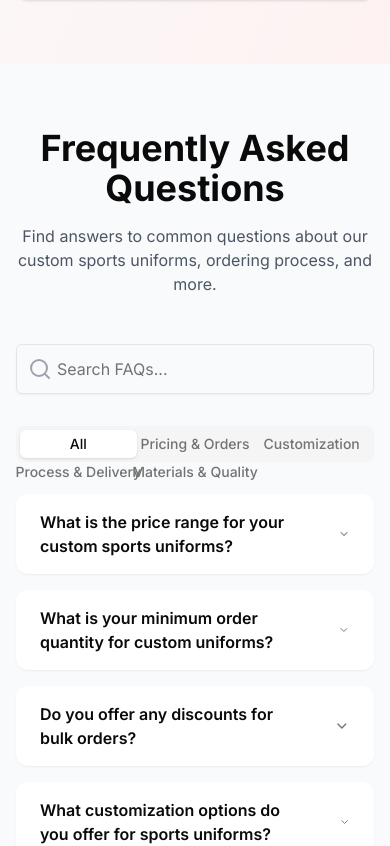
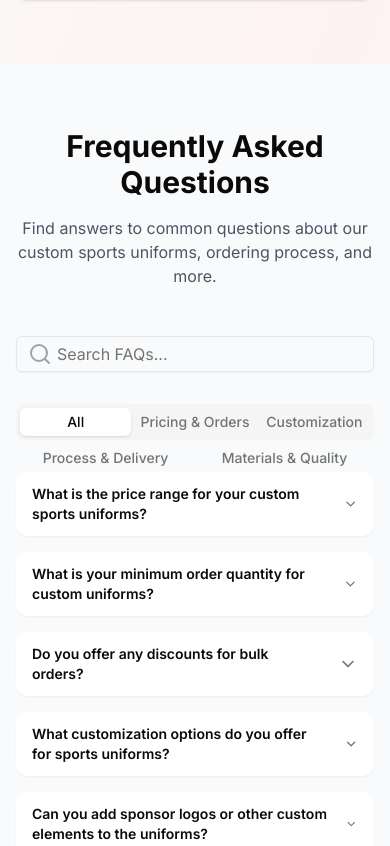
Before and after one commit to abdullah-25/sports-uniforms-canada, a Next.js app: page / in a window 390 px wide. Shown: the part 7941-8787 px from the top of the page. Built offline with nearby package versions, Linux system fonts and the light colour scheme.

Commit message:
fix faqs

```diff
--- a/components/ui/faq.tsx
+++ b/components/ui/faq.tsx
@@ -76,11 +76,9 @@ interface OpenQuestions {
     [key: number]: boolean;
 }
 
-
 export default function Faq() {
     const [searchQuery, setSearchQuery] = useState('')
     const [selectedCategory, setSelectedCategory] = useState('all')
-
     const [openQuestions, setOpenQuestions] = useState<Record<number, boolean>>({});
 
     const toggleQuestion = (index: number) => {
@@ -100,7 +98,7 @@ export default function Faq() {
     return (
         <section className="py-16 bg-gray-50">
             <div className="container mx-auto px-4">
-                <h2 className="text-4xl font-bold text-center mb-4 font-sports">Frequently Asked Questions</h2>
+                <h2 className="text-3xl md:text-4xl font-bold text-center mb-4 font-sports">Frequently Asked Questions</h2>
                 <p className="text-center text-gray-600 mb-12 max-w-2xl mx-auto">
                     Find answers to common questions about our custom sports uniforms, ordering process, and more.
                 </p>
@@ -113,27 +111,27 @@ export default function Faq() {
                             placeholder="Search FAQs..."
                             value={searchQuery}
                             onChange={(e) => setSearchQuery(e.target.value)}
-                            className="pl-10 py-6"
+                            className="pl-10 py-3 md:py-6"
                         />
                     </div>
 
                     <Tabs value={selectedCategory} onValueChange={setSelectedCategory} className="w-full">
-                        <TabsList className="grid w-full grid-cols-3 lg:grid-cols-5 mb-8">
-                            <TabsTrigger value="all">All</TabsTrigger>
+                        <TabsList className="flex flex-wrap gap-2 ">
+                            <TabsTrigger value="all" className="flex-1 min-w-24" >All</TabsTrigger>
                             {Object.entries(faqCategories).map(([key, label]) => (
-                                <TabsTrigger key={key} value={key}>{label}</TabsTrigger>
+                                <TabsTrigger key={key} value={key} className="flex-1 min-w-24" >{label}</TabsTrigger>
                             ))}
                         </TabsList>
 
-                        <div className="space-y-4">
+                        <div className="space-y-4 mt-8 md:mt-12">
                             {filteredFaqs.map((faq, index) => (
                                 <Card key={index} className="border-0 shadow-sm">
                                     <CardContent className="p-0">
                                         <button
                                             onClick={() => toggleQuestion(index)}
-                                            className="w-full text-left px-6 py-4 flex items-center justify-between hover:bg-gray-50 transition-colors"
+                                            className="w-full text-left px-4 py-3 md:px-6 md:py-4 flex items-center justify-between hover:bg-gray-50 transition-colors text-sm md:text-base"
                                         >
-                                            <h3 className="font-semibold pr-8">{faq.question}</h3>
+                                            <h3 className="font-semibold pr-4 md:pr-8">{faq.question}</h3>
                                             <ChevronDown
                                                 className={cn(
                                                     "h-5 w-5 text-gray-500 transition-transform",
@@ -142,7 +140,7 @@ export default function Faq() {
                                             />
                                         </button>
                                         {openQuestions[index] && (
-                                            <div className="px-6 pb-4 pt-2 text-gray-600">
+                                            <div className="px-6 pb-4 pt-2 text-gray-600 text-sm md:text-base">
                                                 {faq.answer}
                                             </div>
                                         )}
```
